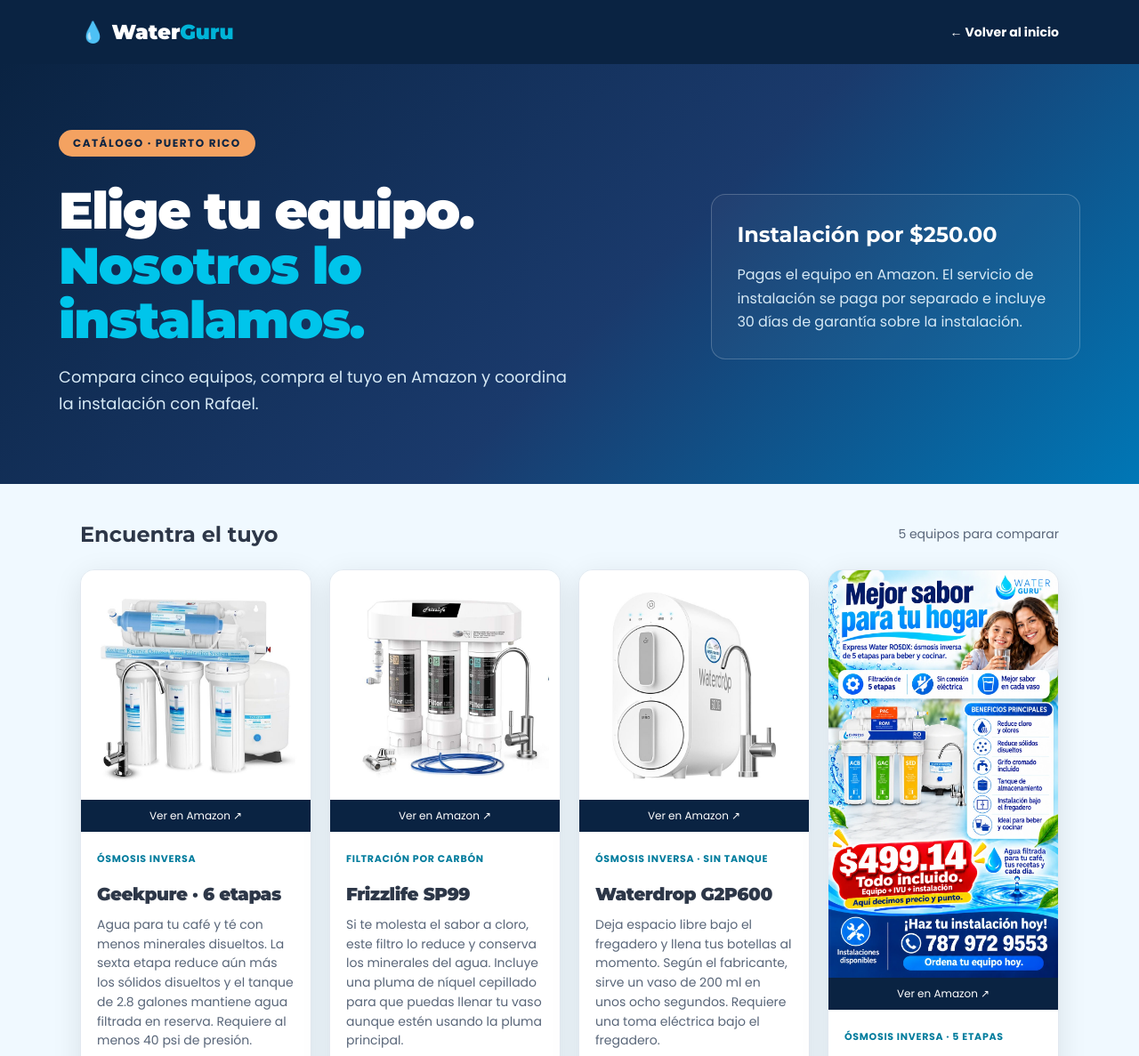
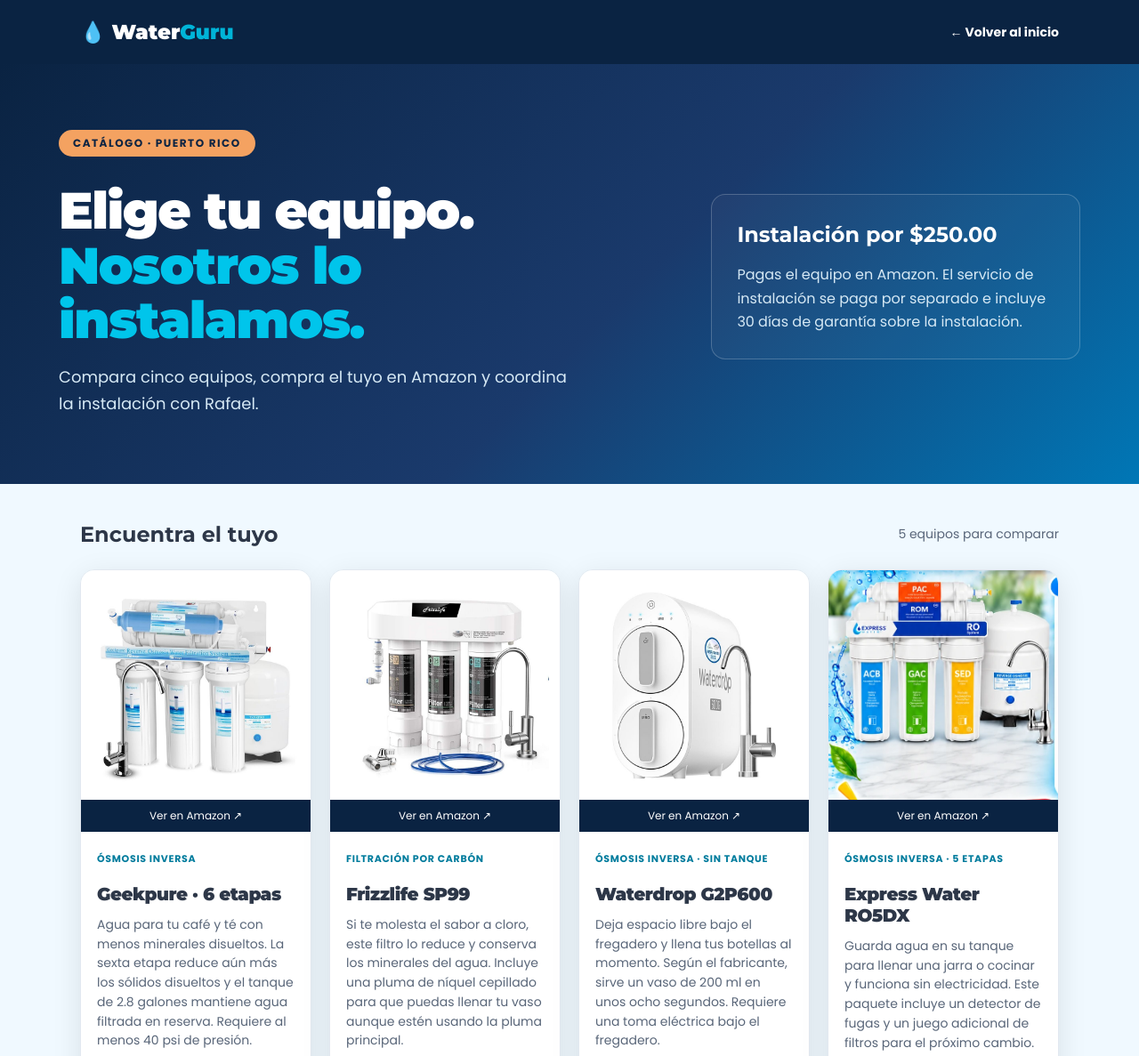
Before and after one commit to rafael33pr/osmosispr, a plain HTML site: page catalogo/index.html in a window 1280 px wide. Shown: the top 1187 px of the page at 89% size. Drawn offline with Linux system fonts and the light colour scheme.

Commit message:
Mostrar los equipos sin los precios anteriores de los flyers

```diff
--- a/catalogo/index.html
+++ b/catalogo/index.html
@@ -4,7 +4,7 @@
 @media(max-width:1050px){.grid{grid-template-columns:repeat(2,minmax(0,1fr))}.hero-inner{gap:30px}.poster img{max-height:580px;object-fit:contain;background:#e6f6fb}.category,.lead{min-height:0}}
 @media(max-width:600px){.nav{padding:18px}.brand{font-size:19px}.navlink{font-size:12px}.hero{padding:38px 20px}.hero-inner{grid-template-columns:1fr;gap:18px}h1{letter-spacing:-1px}.intro{font-size:16px}.hero-note{padding:20px}.hero-note strong{font-size:20px}.catalog{padding:30px 16px}.section-top{display:block}.section-top p{margin-top:8px}.grid{grid-template-columns:1fr;gap:25px}.poster img{max-height:none}.card-body{padding:24px}.card h2{font-size:25px}.price{font-size:40px}.button{font-size:15px}.steps{grid-template-columns:1fr;gap:25px}.help-inner{display:block}.help a{display:inline-block;margin-top:18px}}
 @media(prefers-reduced-motion:reduce){html{scroll-behavior:auto}}
-.poster.product-photo img{aspect-ratio:1;object-fit:contain;background:white;padding:12px}</style><link rel="preconnect" href="https://fonts.googleapis.com"><link href="https://fonts.googleapis.com/css2?family=Poppins:wght@400;500;600;700;800&family=Montserrat:wght@700;900&display=swap" rel="stylesheet"><style>
+.poster.product-photo img{aspect-ratio:1;object-fit:contain;background:white;padding:12px}.poster .equipo-recorte{position:relative;display:block;overflow:hidden;aspect-ratio:1;background:white;padding:0}.poster .equipo-recorte img{position:absolute;width:163%;height:auto;max-height:none;max-width:none;left:0;top:-92%}</style><link rel="preconnect" href="https://fonts.googleapis.com"><link href="https://fonts.googleapis.com/css2?family=Poppins:wght@400;500;600;700;800&family=Montserrat:wght@700;900&display=swap" rel="stylesheet"><style>
 :root{--blue:#0a2342;--cyan:#00b4d8;--ink:#2d3748;--muted:#596679;--line:#e2e8f0}
 body{font-family:'Poppins',sans-serif;background:#f0f9ff}
 h1,h2,.price,.brand{font-family:'Montserrat',sans-serif}
@@ -41,14 +41,14 @@ h1{font-weight:900;letter-spacing:-1.5px}h1 span{color:#00c5eb}
 <div class="cash-price"><span class="cash-badge">Instalación en efectivo</span><div class="price">$250.00</div></div>
 <p class="included">Incluye 30 días de garantía sobre el trabajo de instalación.</p><a class="button whatsapp" href="https://wa.me/17879729553?text=Hola%20Rafael%2C%20me%20interesa%20la%20instalaci%C3%B3n%20del%20Waterdrop%20G2P600%20por%20%24250.00.%20Mi%20municipio%20es%20____.">Coordinar instalación ↗</a></div></article>
 <article class="card" id="express">
-<a class="poster" href="https://link.amazon/B0fxHfTsX" rel="sponsored noopener" target="_blank" aria-label="Ver Express Water RO5DX en Amazon"><img src="assets/flyer-express.webp" alt="Express Water RO5DX" loading="lazy"><span>Ver en Amazon ↗</span></a>
+<a class="poster" href="https://link.amazon/B0fxHfTsX" rel="sponsored noopener" target="_blank" aria-label="Ver Express Water RO5DX en Amazon"><span class="equipo-recorte"><img src="assets/flyer-express.webp" alt="Express Water RO5DX" loading="lazy"></span><span>Ver en Amazon ↗</span></a>
 <div class="card-body"><p class="category">Ósmosis inversa · 5 etapas</p><h2>Express Water RO5DX</h2><p class="lead">Guarda agua en su tanque para llenar una jarra o cocinar y funciona sin electricidad. Este paquete incluye un detector de fugas y un juego adicional de filtros para el próximo cambio.</p>
 <p>Precio de referencia del equipo antes del IVU: $178.49.</p>
 <a href="https://link.amazon/B0fxHfTsX" rel="sponsored noopener" target="_blank">Ver precio y comprar en Amazon ↗</a><p class="note">Como afiliado de Amazon, gano una comisión por cada compra que califique a través de este enlace.</p>
 <div class="cash-price"><span class="cash-badge">Instalación en efectivo</span><div class="price">$250.00</div></div>
 <p class="included">Incluye 30 días de garantía sobre el trabajo de instalación.</p><a class="button whatsapp" href="https://wa.me/17879729553?text=Hola%20Rafael%2C%20me%20interesa%20la%20instalaci%C3%B3n%20del%20Express%20Water%20RO5DX%20por%20%24250.00.%20Mi%20municipio%20es%20____.">Coordinar instalación ↗</a></div></article>
 <article class="card" id="ispring">
-<a class="poster" href="https://link.amazon/B0bIbiW0A" rel="sponsored noopener" target="_blank" aria-label="Ver iSpring RCC7-BN en Amazon"><img src="assets/flyer-ispring.webp" alt="iSpring RCC7-BN" loading="lazy"><span>Ver en Amazon ↗</span></a>
+<a class="poster" href="https://link.amazon/B0bIbiW0A" rel="sponsored noopener" target="_blank" aria-label="Ver iSpring RCC7-BN en Amazon"><span class="equipo-recorte"><img src="assets/flyer-ispring.webp" alt="iSpring RCC7-BN" loading="lazy"></span><span>Ver en Amazon ↗</span></a>
 <div class="card-body"><p class="category">Ósmosis inversa · 5 etapas</p><h2>iSpring RCC7-BN</h2><p class="lead">Sirve agua para beber, hacer hielo o preparar café desde su pluma de níquel cepillado. Funciona sin electricidad. La primera carcasa es transparente para que puedas ver cuándo se acumula sedimento.</p>
 <p>Precio de referencia del equipo antes del IVU: $219.96.</p>
 <a href="https://link.amazon/B0bIbiW0A" rel="sponsored noopener" target="_blank">Ver precio y comprar en Amazon ↗</a><p class="note">Como afiliado de Amazon, gano una comisión por cada compra que califique a través de este enlace.</p>
```
